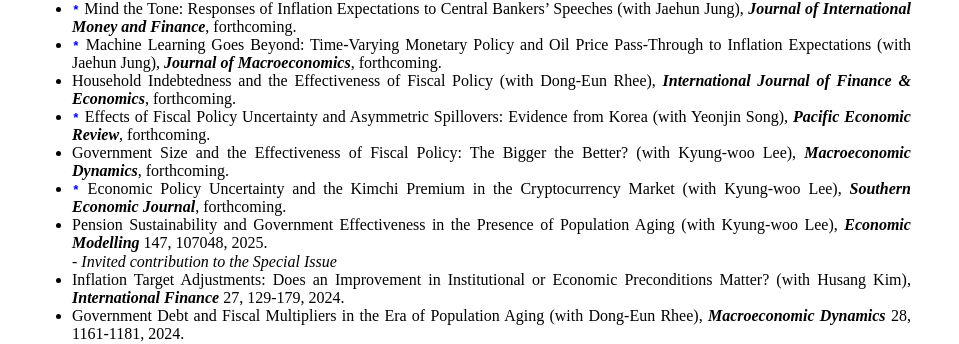
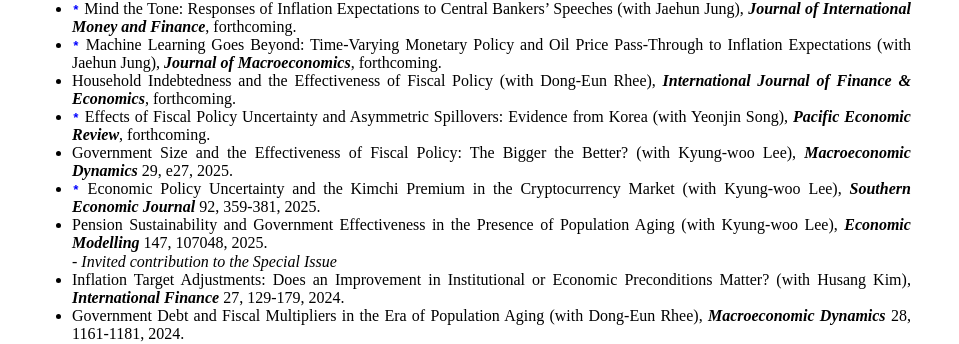
Before and after one commit to dooyeoncho/dooyeoncho.github.io, a Jekyll site: the page built from pages/research.html, in a window 1280 px wide. Shown: the part 264-608 px from the top of the page, without its empty margins (160-1119 px from the left). Built offline with Jekyll 4.4.1, drawn with Linux system fonts in a browser that asks for light colours.

Commit message:
Update research.html

```diff
--- a/pages/research.html
+++ b/pages/research.html
@@ -28,8 +28,8 @@
 			<span><li><code style="color : blue"><b>*</b></code> Machine Learning Goes Beyond: Time-Varying Monetary Policy and Oil Price Pass-Through to Inflation Expectations (with Jaehun Jung), <em property="italic"><b>Journal of Macroeconomics</b></em>, forthcoming.</li></span>
 			<span><li>Household Indebtedness and the Effectiveness of Fiscal Policy (with Dong-Eun Rhee), <em property="italic"><b>International Journal of Finance & Economics</b></em>, forthcoming.</li></span>
 			<span><li><code style="color : blue"><b>*</b></code> Effects of Fiscal Policy Uncertainty and Asymmetric Spillovers: Evidence from Korea (with Yeonjin Song), <em property="italic"><b>Pacific Economic Review</b></em>, forthcoming.</li></span>
-			<span><li>Government Size and the Effectiveness of Fiscal Policy: The Bigger the Better? (with Kyung-woo Lee), <em property="italic"><b>Macroeconomic Dynamics</b></em>, forthcoming.</li></span>
-			<span><li><code style="color : blue"><b>*</b></code> Economic Policy Uncertainty and the Kimchi Premium in the Cryptocurrency Market (with Kyung-woo Lee), <em property="italic"><b>Southern Economic Journal</b></em>, forthcoming.</li></span>
+			<span><li>Government Size and the Effectiveness of Fiscal Policy: The Bigger the Better? (with Kyung-woo Lee), <em property="italic"><b>Macroeconomic Dynamics</b></em> 29, e27, 2025.</li></span>
+			<span><li><code style="color : blue"><b>*</b></code> Economic Policy Uncertainty and the Kimchi Premium in the Cryptocurrency Market (with Kyung-woo Lee), <em property="italic"><b>Southern Economic Journal</b></em> 92, 359-381, 2025.</li></span>
 			<span><li>Pension Sustainability and Government Effectiveness in the Presence of Population Aging (with Kyung-woo Lee), <em property="italic"><b>Economic Modelling</b></em> 147, 107048, 2025.</li></span>
 			<span>  <em property="italic">- Invited contribution to the Special Issue</em></span>
 			<span><li>Inflation Target Adjustments: Does an Improvement in Institutional or Economic Preconditions Matter? (with Husang Kim), <em property="italic"><b>International Finance</b></em> 27, 129-179, 2024.</li></span>
```
